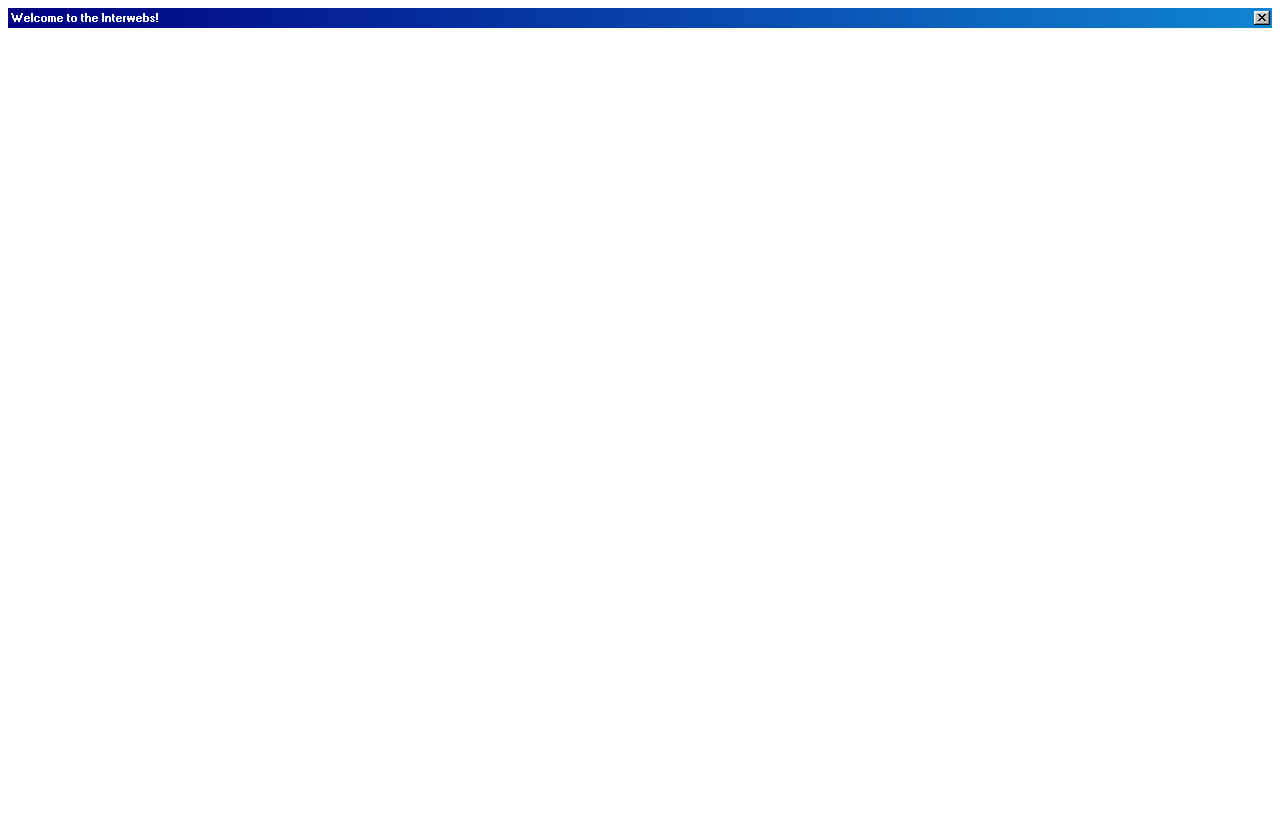
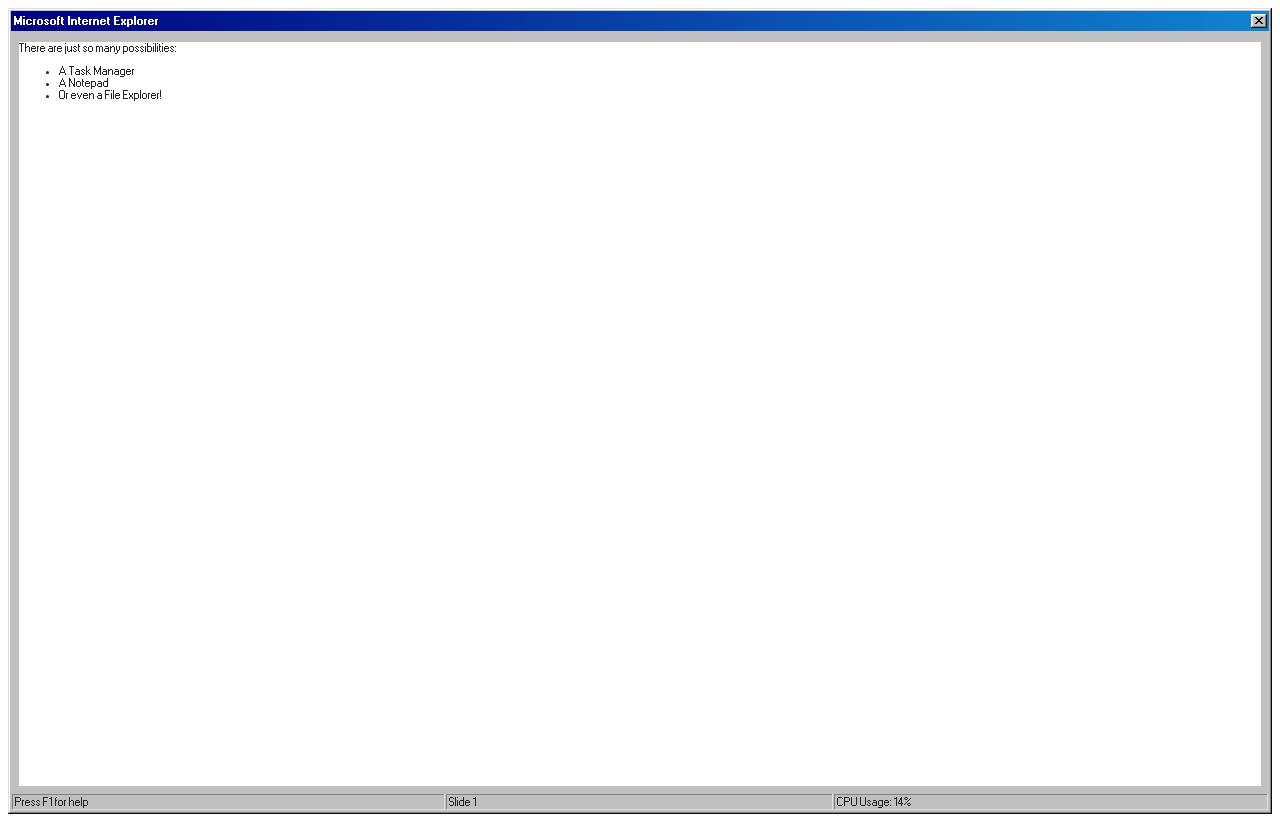
Before and after one commit to ktheodore24/windows_98, a plain HTML site: page index.html in a window 1280 px wide. Before the commit the page ends 800 px from the top, so only its background shows below. Drawn offline with nearby package versions, Linux system fonts and the light colour scheme.

Commit message:
figuring out website window

```diff
--- a/index.html
+++ b/index.html
@@ -8,10 +8,25 @@
     <title>Welcome to the Interwebs!</title>
 </head>
 <body>
-    <div class="title-bar">
-        <div class="title-bar-text">Welcome to the Interwebs!</div>
+    <div class="window" style="height: 100vh">
+        <div class="title-bar">
+        <div class="title-bar-text">Microsoft Internet Explorer</div>
         <div class="title-bar-controls">
-        <a href=""></a> <button aria-label="Close" class="close-button"></button>
+            <button aria-label="Close" class="close-button"></button>
+        </div>
+        </div>
+        <div class="window-body" style="height: 93vh; background-color: white">
+    <p> There are just so many possibilities:</p>
+    <ul>
+        <li>A Task Manager</li>
+        <li>A Notepad</li>
+        <li>Or even a File Explorer!</li>
+    </ul>
+        </div>
+        <div class="status-bar">
+        <p class="status-bar-field">Press F1 for help</p>
+        <p class="status-bar-field">Slide 1</p>
+        <p class="status-bar-field">CPU Usage: 14%</p>
         </div>
     </div>
 </body>
```
